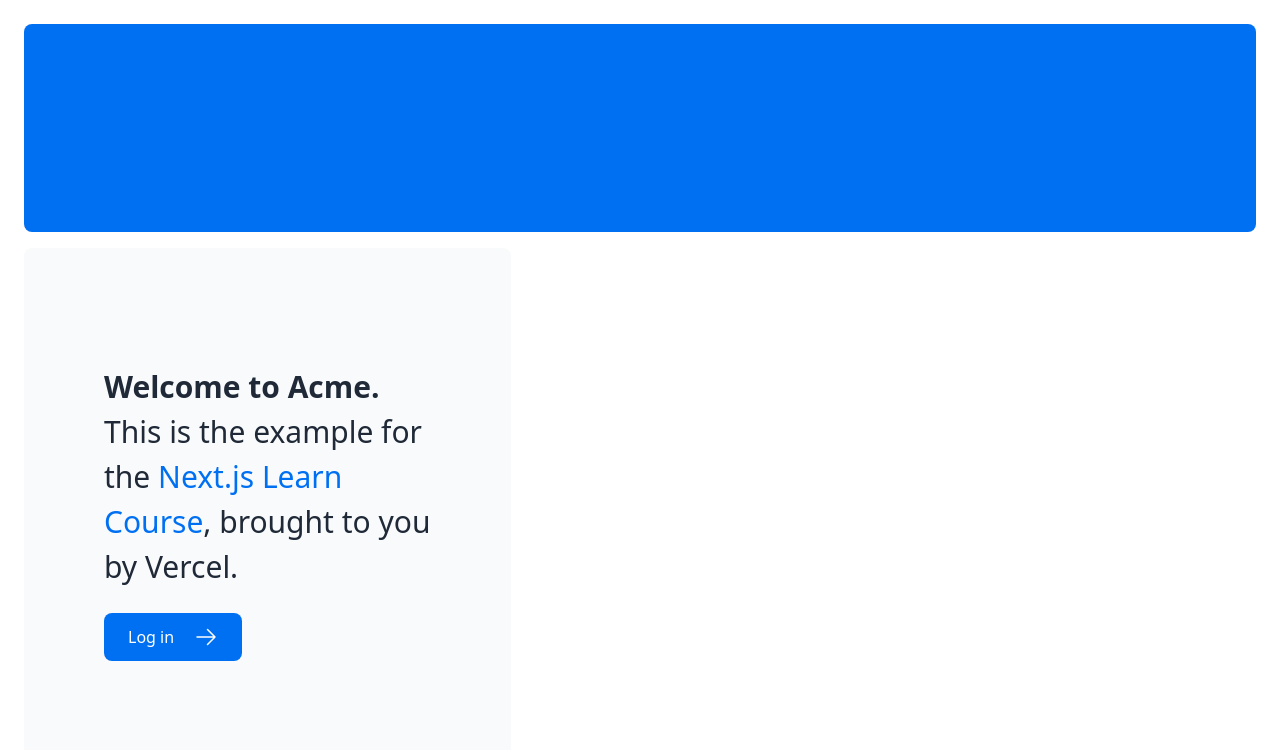
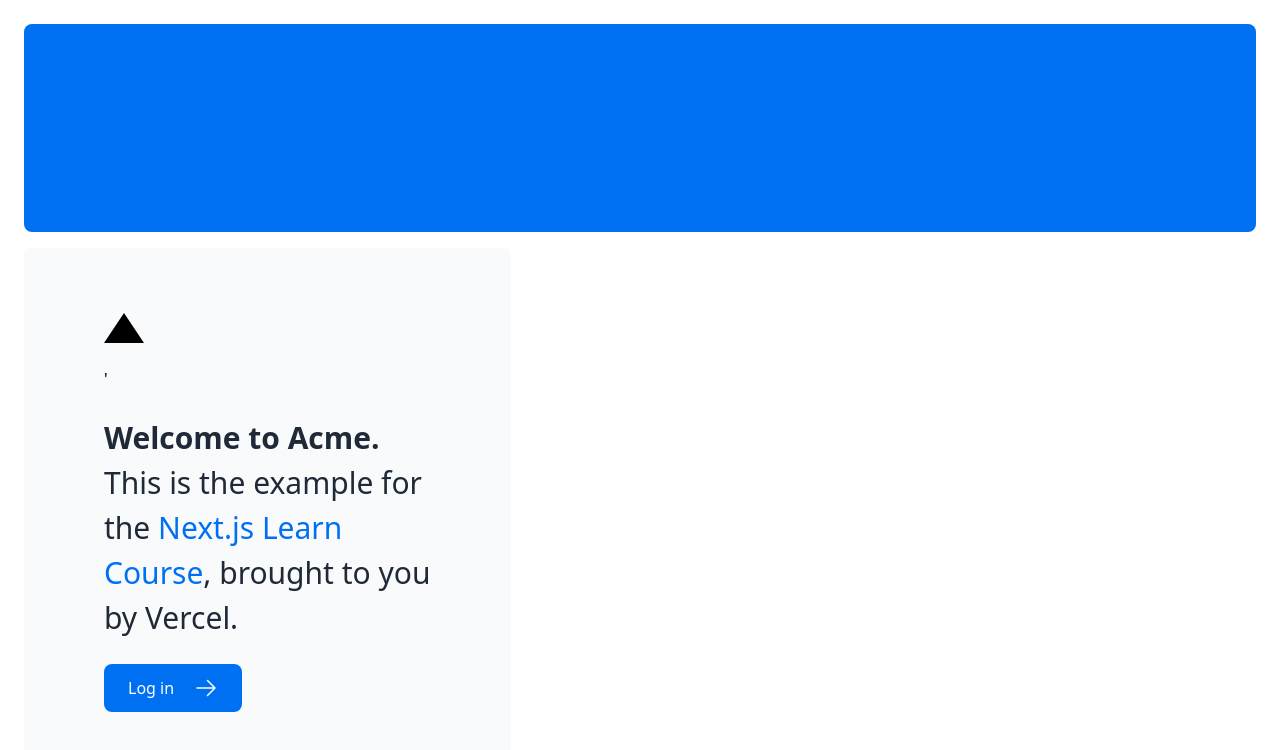
Before and after one commit to searchs/customer-invoice-dashboard, a Next.js app: page / in a window 1280 px wide. Shown: the top 750 px of the page. Built offline with nearby package versions, Linux system fonts and the light colour scheme.

Commit message:
Add Google font

```diff
--- a/app/layout.tsx
+++ b/app/layout.tsx
@@ -1,4 +1,6 @@
 import '@/app/ui/global.css';
+import { inter} from '@/app/ui/fonts';
+
 
 export default function RootLayout({
   children,
--- a/app/page.tsx
+++ b/app/page.tsx
@@ -1,6 +1,8 @@
 import AcmeLogo from '@/app/ui/acme-logo';
 import { ArrowRightIcon } from '@heroicons/react/24/outline';
 import Link from 'next/link';
+import styles from '@/app/ui/home.module.css';
+
 
 export default function Page() {
   return (
@@ -10,6 +12,10 @@
       </div>
       <div className="mt-4 flex grow flex-col gap-4 md:flex-row">
         <div className="flex flex-col justify-center gap-6 rounded-lg bg-gray-50 px-6 py-10 md:w-2/5 md:px-20">
+          {/* <div
+  className="h-0 w-0 border-b-[30px] border-l-[20px] border-r-[20px] border-b-black border-l-transparent border-r-transparent"
+/> */}
+<div className={styles.shape} />'
           <p className={`text-xl text-gray-800 md:text-3xl md:leading-normal`}>
             <strong>Welcome to Acme.</strong> This is the example for the{' '}
             <a href="https://nextjs.org/learn/" className="text-blue-500">
--- /dev/null
+++ b/app/ui/fonts.ts
@@ -0,0 +1,3 @@
+import { Inter } from 'next/font/google';
+
+export const inter = Inter({ subsets: ['latin'] });
--- /dev/null
+++ b/app/ui/home.module.css
@@ -0,0 +1,7 @@
+.shape {
+  height: 0;
+  width: 0;
+  border-bottom: 30px solid black;
+  border-left: 20px solid transparent;
+  border-right: 20px solid transparent;
+}
```
